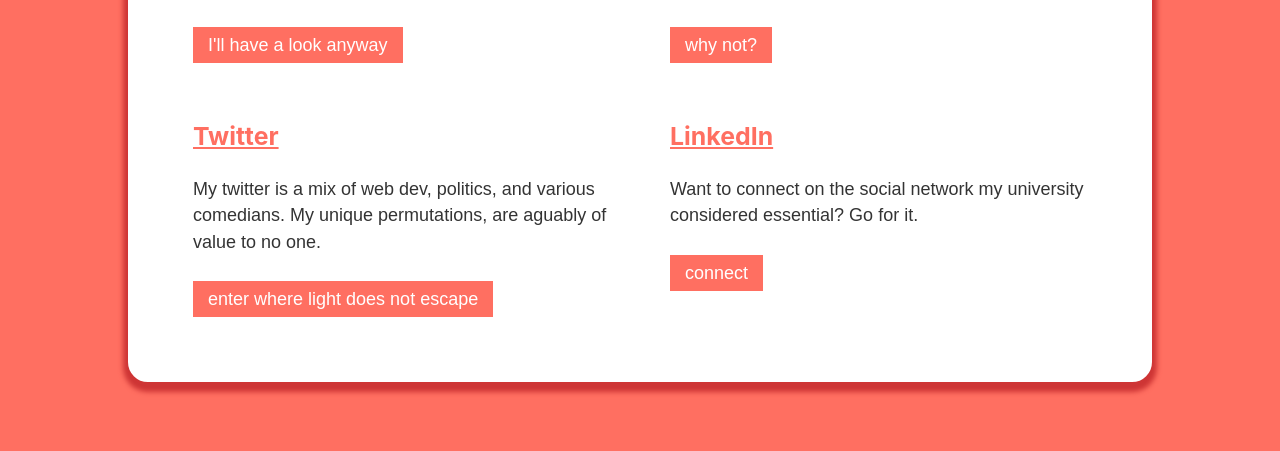
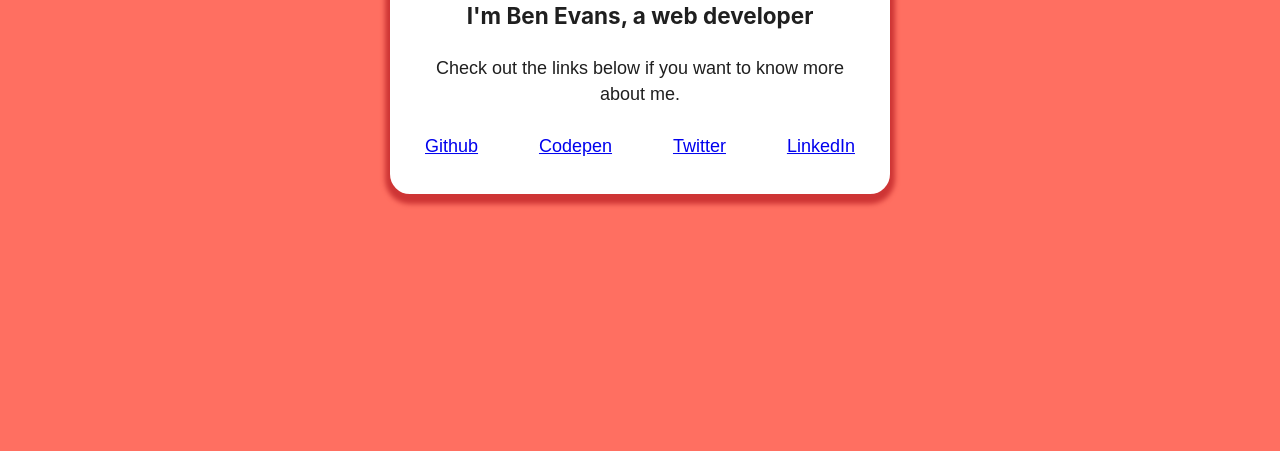
Before and after one commit to benevansnz/benevansnz.github.io, a Gatsby site: page / in a window 1280 px wide. Shown: the part 349-800 px from the top of the page. Built offline with nearby package versions, Linux system fonts and the light colour scheme; Gatsby itself is replaced by a stand-in of ours.

Commit message:
Minimalising the site

```diff
--- a/src/components/app.css
+++ b/src/components/app.css
@@ -1,3 +1,8 @@
+:root {
+  --bg-color: #ff6f61;
+  --box-shadow-color: #ce3535;
+}
+
 *,
 *::before,
 *::after {
@@ -6,85 +11,48 @@
 
 body {
   min-height: 100vh;
-  background: #ff6f61;
+  background-color: var(--bg-color, #ff6f61);
+  color: #1f1f1f;
   font-family: 'Arial', sans-serif;
-}
-
-.card-wrapper--homepage {
-  display: flex;
-  flex-flow: row wrap;
-  align-items: flex-start;
-  justify-content: space-between;
-}
-
-.card-wrapper--homepage .card {
-  flex: 0 0 100%;
-  padding: 20px 5px;
-}
-
-@media (min-width: 768px) {
-  .card-wrapper--homepage .card {
-    flex: 1 0 34%;
-    padding: 30px;
-  }
-}
-
-.card__title {
-  color: #ff6f61;
+  position: relative;
 }
 
 .content-wrapper {
   margin: 0 auto;
-  max-width: 90vw;
+  max-width: 500px;
   background-color: #fff;
   padding: 30px;
   border: 5px solid #fff;
-  box-shadow: 0px 5px 5px 5px #ce3535;
+  box-shadow: 0px 5px 5px 5px var(--box-shadow-color, #ce3535);
   border-radius: 20px;
+  text-align: center;
 }
 
-@media (min-width: 768px) {
-  .content-wrapper {
-    max-width: 80vw;
-  }
+.links {
+  display: flex;
+  flex-flow: row wrap;
+  align-items: center;
+  justify-content: space-between;
+}
+
+.links a {
+  flex: 0 0 auto;
+  margin: 15p 15px 0px;
 }
 
 h1 {
   font-size: 1.75rem;
-  color: #ff6f61;
 }
 
 h2 {
-  font-size: 1.4rem;
-  color: #ff6f61;
+  font-size: 1.25rem;
 }
 
-a .card__title {
-  text-decoration: underline;
-}
-
-button,
-a button {
-  background-color: #ff6f61;
-  box-shadow: none;
-  border: none;
-  color: #fff;
-  padding: 5px 15px;
-  text-decoration: none;
-}
-
-.intro {
-  padding: 0 5px;
-}
-
-@media (min-width: 768px) {
-  .intro {
-    padding: 0 30px;
+@media all and (min-width: 768px) {
+  .content-wrapper {
+    position: absolute;
+    top: 50%;
+    left: 50%;
+    transform: translate(-50%, -50%);
   }
 }
-
-button:hover,
-a:hover button  {
-  text-decoration: underline;
-  cursor: pointer;
-}
--- a/src/components/image.js
+++ b/src/components/image.js
@@ -17,7 +17,7 @@
   <StaticQuery
     query={graphql`
       query {
-        placeholderImage: file(relativePath: { eq: "gatsby-astronaut.png" }) {
+        placeholderImage: file(relativePath: { eq: "ben.jpg" }) {
           childImageSharp {
             fluid(maxWidth: 300) {
               ...GatsbyImageSharpFluid
--- a/src/pages/index.js
+++ b/src/pages/index.js
@@ -1,6 +1,5 @@
 import React from "react"
 import Layout from "../components/layout"
-import Card from "../components/card"
 import SEO from "../components/seo"
 
 const IndexPage = () => (
@@ -8,30 +7,15 @@
     <SEO title="Home" />
     <main class="content-wrapper">
       <div class="intro">
-        <h1>Hey!</h1>
+        <h1>Hello!</h1>
+        <h2>I'm Ben Evans, a web developer</h2>
         <p>Check out the links below if you want to know more about me.</p>
       </div>
-      <div class="card-wrapper card-wrapper--homepage">
-        <Card
-          cardTitle="Projects"
-          cardDescription="At the time of writing, I primarily work via Bitbucket. In the meantime, feel free to check out my Github projects."
-          linkDestination="https://github.com/benevansnz/"
-          ctaText="I'll have a look anyway"/>
-        <Card
-          cardTitle="Codepen"
-          cardDescription="I have a collection of some truly frightful codepens, as I'm no CSS Tricks, you may find 1 or 100 pens depending the time of viewing."
-          linkDestination="https://codepen.io/benevansnz/"
-          ctaText="why not?"/>
-        <Card
-          cardTitle="Twitter"
-          cardDescription="My twitter is a mix of web dev, politics, and various comedians. My unique permutations, are aguably of value to no one."
-          linkDestination="http://twitter.com/benevansnz"
-          ctaText="enter where light does not escape"/>
-        <Card
-          cardTitle="LinkedIn"
-          cardDescription="Want to connect on the social network my university considered essential? Go for it."
-          linkDestination="https://www.linkedin.com/in/benevansnz/"
-          ctaText="connect"/>
+      <div class="links">
+        <a href="https://github.com/benevansnz/">Github</a>
+        <a href="https://codepen.io/benevansnz/">Codepen</a>
+        <a href="http://twitter.com/benevansnz/">Twitter</a>
+        <a href="https://www.linkedin.com/in/benevansnz/">LinkedIn</a>
       </div>
     </main>
   </Layout>
```
